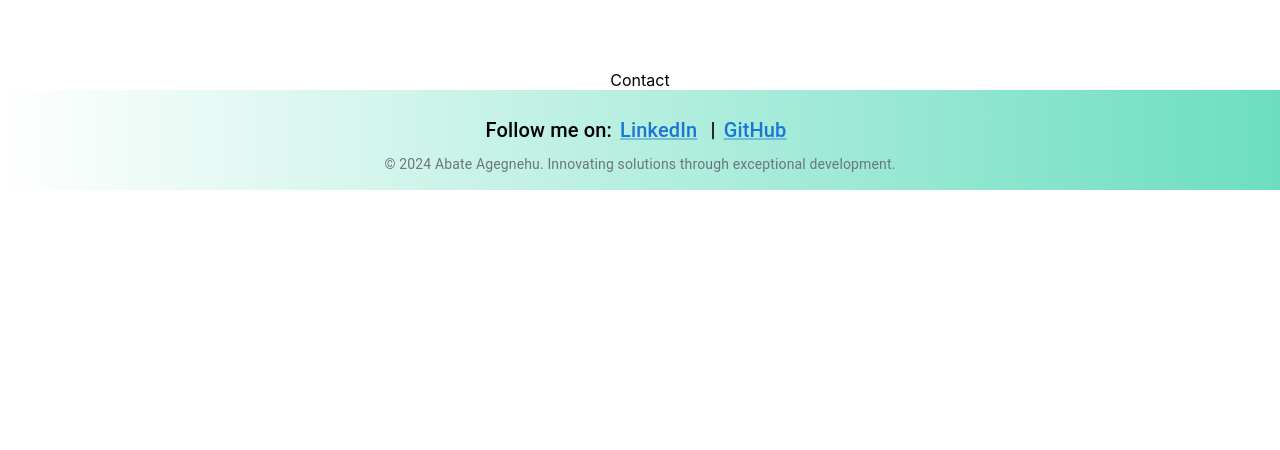
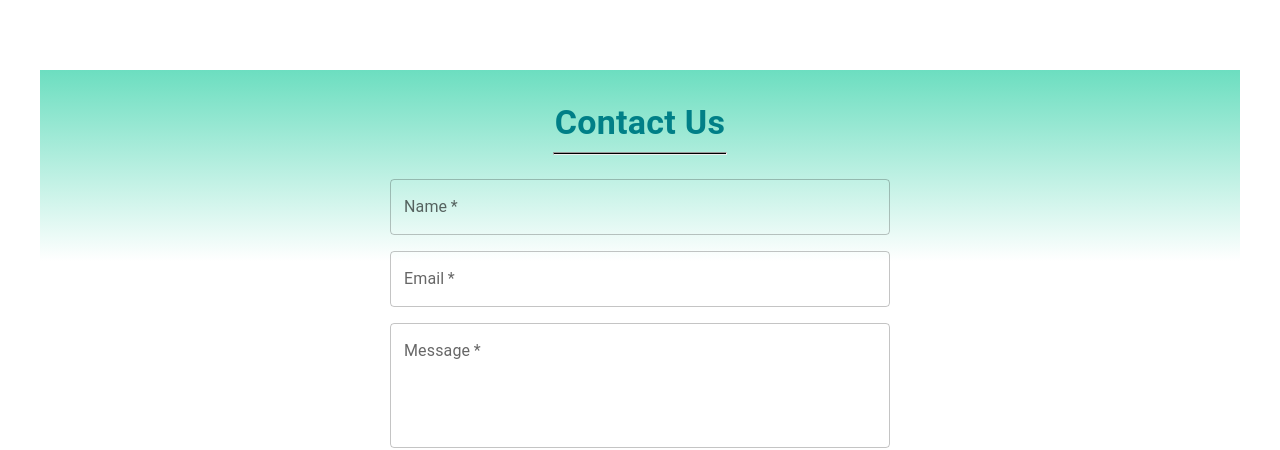
Before and after one commit to abate-Agegnehu/myportfolio, a React (Create React App) app: page / in a window 1280 px wide. Shown: the part 390-840 px from the top of the page. Before the commit the page ends 800 px from the top, so only its background shows below. Built offline with nearby package versions, Linux system fonts and the light colour scheme.

Commit message:
create contact page

```diff
--- a/src/pages/Contact.jsx
+++ b/src/pages/Contact.jsx
@@ -1,11 +1,156 @@
-import React from 'react'
+import React, { useState } from "react";
+import emailjs from "emailjs-com";
+import { styled } from "@mui/material/styles";
+import {
+  TextField,
+  Button,
+  Typography,
+  Container,
+  Snackbar,
+  SnackbarContent,
+} from "@mui/material";
+
+const Root = styled(Container)(({ theme }) => ({
+  display: "flex",
+  flexDirection: "column",
+  alignItems: "center",
+  padding: theme.spacing(4),
+  background:
+    "linear-gradient(to top, transparent 60%, rgba(10, 200, 150, 0.6) 100%)",
+}));
+
+const Title = styled(Typography)(({ theme }) => ({
+  fontWeight: "bold",
+  color: "#007F87",
+}));
+
+const Hr = styled("hr")(({ theme }) => ({
+  height: "1px",
+  background: "#000000",
+  width: "15%",
+  marginBottom: theme.spacing(3),
+}));
+
+const Form = styled("form")(({ theme }) => ({
+  display: "flex",
+  flexDirection: "column",
+  width: "100%",
+  maxWidth: "500px",
+}));
+
+const Input = styled(TextField)(({ theme }) => ({
+  marginBottom: theme.spacing(2),
+}));
+
+const StyledButton = styled(Button)(({ theme }) => ({
+  marginTop: theme.spacing(2),
+  backgroundColor: "#007F87",
+  color: "white",
+  "&:hover": {
+    backgroundColor: "#005f66",
+  },
+}));
+
+const StyledSnackbarContent = styled(SnackbarContent)(({ theme }) => ({
+  backgroundColor: "#01A0AA",
+}));
 
 const Contact = () => {
+  const [formData, setFormData] = useState({
+    name: "",
+    email: "",
+    message: "",
+  });
+
+  const [snackbarOpen, setSnackbarOpen] = useState(false);
+  const [snackbarMessage, setSnackbarMessage] = useState("");
+
+  const handleChange = (e) => {
+    const { name, value } = e.target;
+    setFormData((prevData) => ({
+      ...prevData,
+      [name]: value,
+    }));
+  };
+
+  const handleSubmit = (e) => {
+    e.preventDefault();
+
+    emailjs
+      .send(
+        "service_t5mrshk",
+        "template_z4ugh4s",
+        formData,
+        "7f3RtTbPz1kzMs0_X"
+      )
+      .then(
+        (result) => {
+          console.log("Email sent successfully:", result.text);
+          setSnackbarMessage("Message sent successfully!");
+          setSnackbarOpen(true);
+          setFormData({ name: "", email: "", message: "" });
+        },
+        (error) => {
+          console.error("Error sending email:", error.text);
+          setSnackbarMessage("Failed to send message. Please try again.");
+          setSnackbarOpen(true);
+        }
+      );
+  };
+
+  const handleCloseSnackbar = () => {
+    setSnackbarOpen(false);
+  };
+
   return (
-    <div>
-      Contact
-    </div>
-  )
-}
+    <Root>
+      <Title variant="h4">Contact Us</Title>
+      <Hr />
+      <Form onSubmit={handleSubmit}>
+        <Input
+          label="Name"
+          name="name"
+          variant="outlined"
+          fullWidth
+          required
+          value={formData.name}
+          onChange={handleChange}
+        />
+        <Input
+          label="Email"
+          name="email"
+          variant="outlined"
+          fullWidth
+          required
+          type="email"
+          value={formData.email}
+          onChange={handleChange}
+        />
+        <Input
+          label="Message"
+          name="message"
+          variant="outlined"
+          fullWidth
+          multiline
+          minRows={4}
+          required
+          value={formData.message}
+          onChange={handleChange}
+        />
+        <StyledButton type="submit" variant="contained">
+          Send Message
+        </StyledButton>
+      </Form>
 
-export default Contact
+      <Snackbar
+        open={snackbarOpen}
+        onClose={handleCloseSnackbar}
+        autoHideDuration={4000}
+      >
+        <StyledSnackbarContent message={snackbarMessage} />
+      </Snackbar>
+    </Root>
+  );
+};
+
+export default Contact;
```
